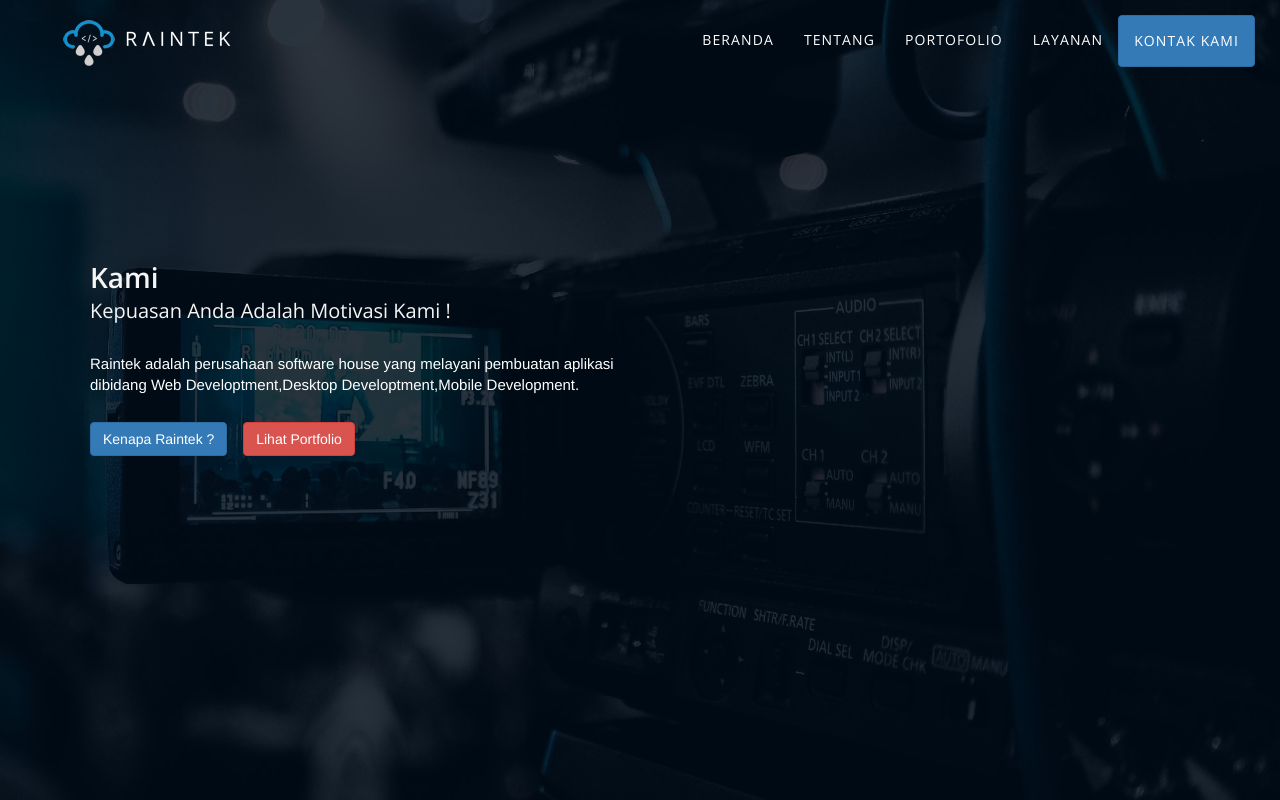
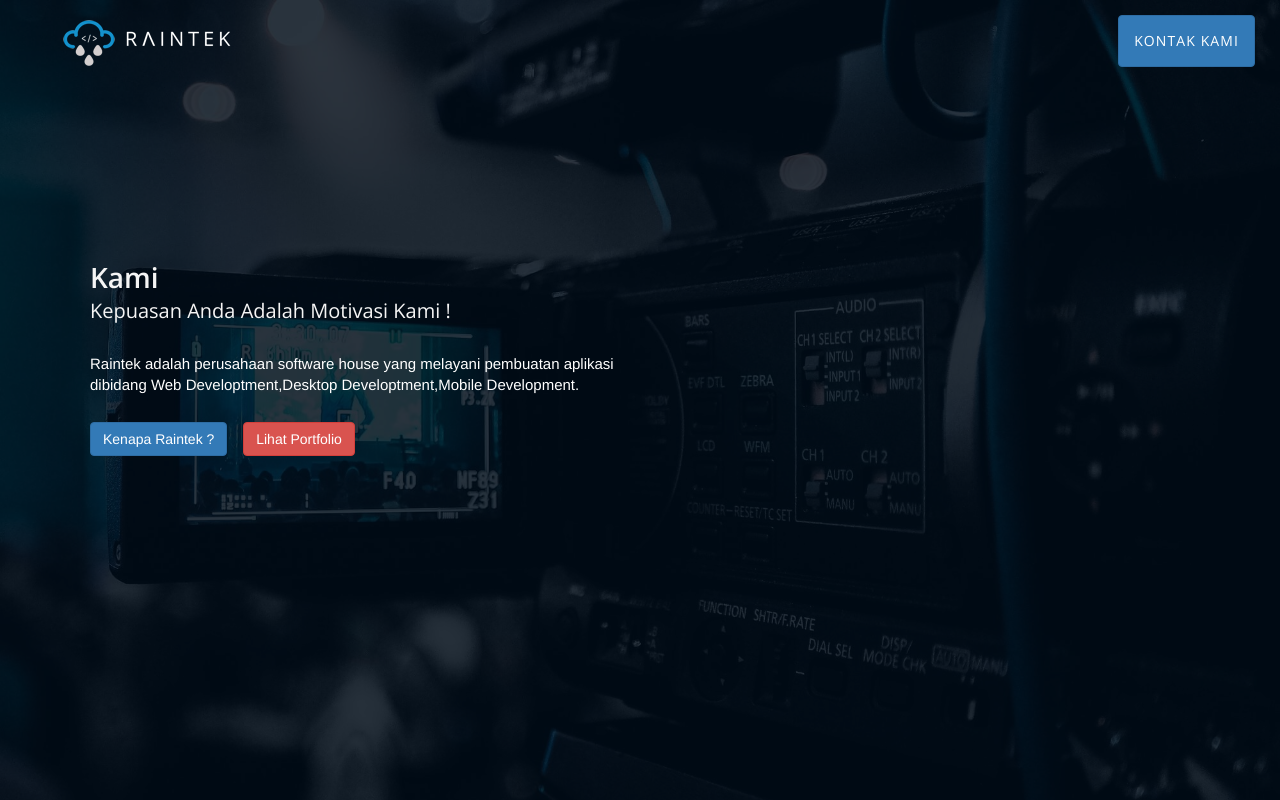
Before and after one commit to adit21/qwertgfvbmhkt, a PHP site: page / in a window 1280 px wide. Run offline with PHP 8.4, Linux system fonts and the light colour scheme; some libraries are stand-ins or nearby versions.

Commit message:
AMD : update lagi terbaru

```diff
--- a/index.html
+++ b/index.html
@@ -41,27 +41,23 @@
                         </div>
                         <ul class="nav navbar-nav navbar-right menu-panel-custom">
                             <li>
-                                <a class="beranda" href="#">
-                                    Beranda
+                                <a class="beranda" href="#!">
                                 </a>
                             </li>
                             <li>
-                                <a class="tentang" href="#">
-                                    Tentang
+                                <a class="tentang" href="#!">
                                 </a>
                             </li>
                             <li>
-                                <a class="portofolio" href="#">
-                                    Portofolio
+                                <a class="portofolio" href="#!">
                                 </a>
                             </li>
                             <li>
-                                <a class="layanan" href="#">
-                                    Layanan
+                                <a class="layanan" href="#!">
                                 </a>
                             </li>
                             <li>
-                                <a class="btn btn-primary" href="#">
+                                <a class="btn btn-primary" href="#!">
                                     KONTAK KAMI
                                 </a>
                             </li>
@@ -109,5 +105,6 @@
                 </div>
             </div>
         </div>
+        <!--#firstPage AMD - 09/09/2016 -->
     </body>
 </html>
--- a/js/custom.js
+++ b/js/custom.js
@@ -1,3 +1,4 @@
+   // Mengatur Typed.js
    $(function() {
        $(".element").typed({
            strings: ["Cepat", "Profesional", "Inovatif", "Kreatif ^2000 "],
```
Also changed, not shown: css/custom.css (+8 -0 lines). Lines whose indentation alone changed are shown as unchanged.
